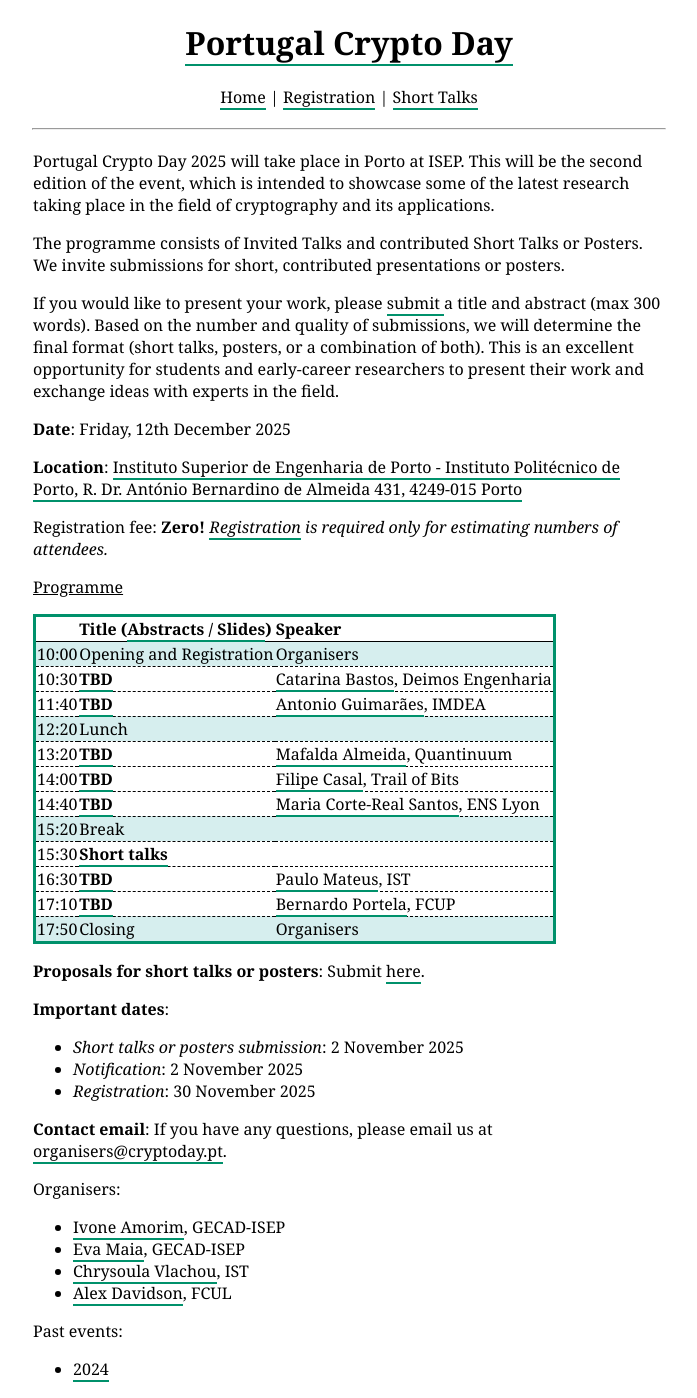
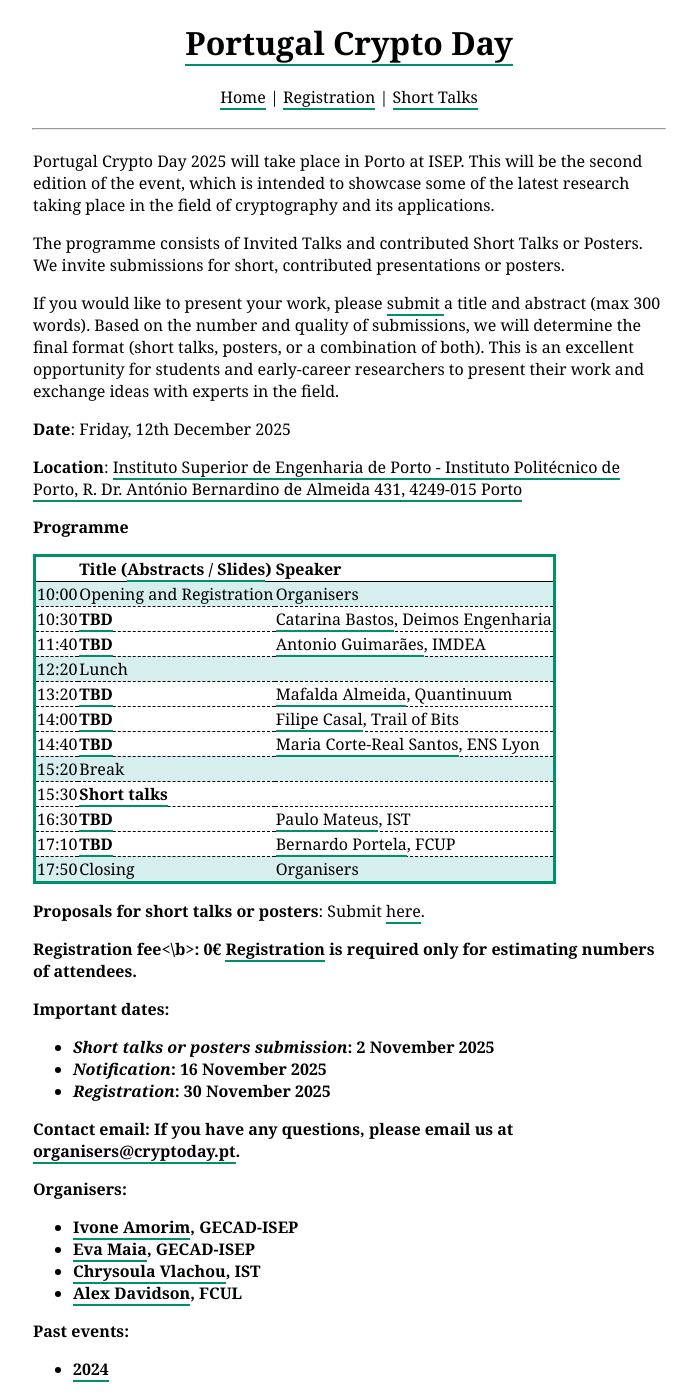
Before and after one commit to cryptoday-pt/cryptoday-pt.github.io, a Jekyll site: the page built from index.html, in a window 1280 px wide, cut to the strip 0-1398 px from the top of the page. Shown: the whole strip, without its empty margins (291-988 px from the left). Built offline with Jekyll 4.4.1, drawn with Linux system fonts in a browser that asks for light colours; the list of posts is cut into pages by our own code.

Commit message:
Update index.html

```diff
--- a/index.html
+++ b/index.html
@@ -17,11 +17,9 @@ Portugal Crypto Day 2025 will take place in Porto at ISEP. This will be the seco
     <b>Location</b>: <a href="https://maps.app.goo.gl/aWovWghGsQNWMXJR8">Instituto Superior de Engenharia de Porto - Instituto Politécnico de Porto, R. Dr. António Bernardino de Almeida 431, 4249-015 Porto
 </a>
 </p>
+
 <p>
-    Registration fee: <b>Zero!</b> <i><a href="https://www.eventbrite.pt/e/bilhetes-portugal-crypto-day-2025-1567594109179?aff=oddtdtcreator">Registration</a> is required only for estimating numbers of attendees.</i>
-</p>
-<p>
-    <u>Programme</u>
+    <b>Programme</b>
     <table>
         <tr>
             <th></th>
@@ -94,11 +92,14 @@ Portugal Crypto Day 2025 will take place in Porto at ISEP. This will be the seco
     <b>Proposals for short talks or posters</b>: Submit <a href="	https://easychair.org/conferences?conf=pcryptod25"> here</a>.
 </p>
 <p>
+    <b>Registration fee<\b>: <b>0€</b> <a href="https://www.eventbrite.pt/e/bilhetes-portugal-crypto-day-2025-1567594109179?aff=oddtdtcreator">Registration</a> is required only for estimating numbers of attendees.
+</p>
+<p>
     <b>Important dates</b>:
     <p>
         <ul>
             <li><i>Short talks or posters submission</i>: 2 November 2025</li>
-            <li><i>Notification</i>: 2 November 2025</li>
+            <li><i>Notification</i>: 16 November 2025</li>
             <li><i>Registration</i>: 30 November 2025</li>
         </ul>
     </p>
```
